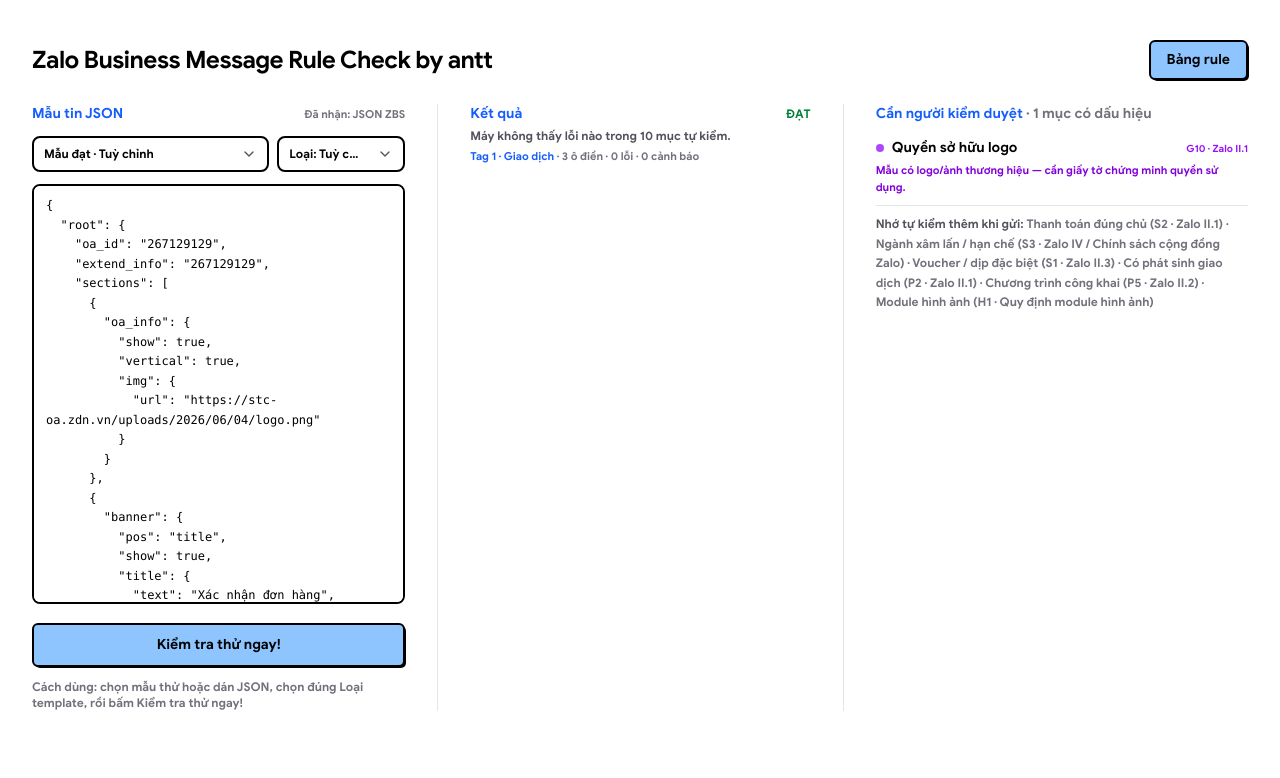
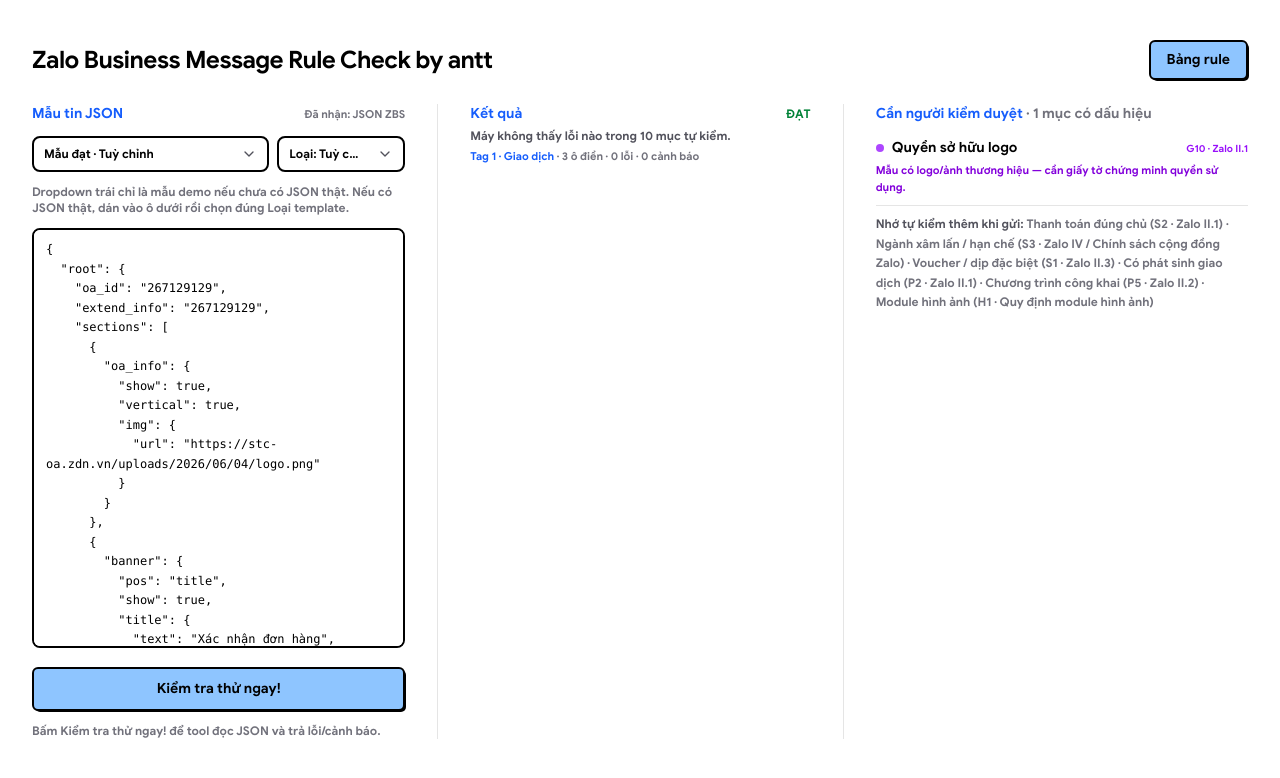
Before and after one commit to betallsoph/zbs-message-rule-check, a React (Vite) app: page / in a window 1280 px wide. Shown: the top 778 px of the page. Built offline with nearby package versions, Linux system fonts and the light colour scheme.

Commit message:
fix: explain demo sample dropdown

```diff
--- a/src/App.tsx
+++ b/src/App.tsx
@@ -209,7 +209,7 @@
           compact
           className="min-w-52 flex-[2]"
           value={activeKey}
-          placeholder="Chọn mẫu thử…"
+          placeholder="Chọn mẫu demo…"
           options={SAMPLES.map((s) => ({ value: s.key, label: s.title }))}
           onChange={onLoadSample}
         />
@@ -224,6 +224,10 @@
           onChange={(v) => onChangeType(v as TemplateType)}
         />
       </div>
+      <p className="text-xs font-semibold text-zinc-500">
+        Dropdown trái chỉ là mẫu demo nếu chưa có JSON thật. Nếu có JSON thật,
+        dán vào ô dưới rồi chọn đúng Loại template.
+      </p>
 
       <textarea
         value={input}
@@ -241,7 +245,7 @@
       <p className="text-xs font-semibold text-zinc-500">
         {dirty
           ? 'Bạn vừa sửa nội dung hoặc đổi Loại — bấm Kiểm tra thử ngay! để chạy lại nha.'
-          : 'Cách dùng: chọn mẫu thử hoặc dán JSON, chọn đúng Loại template, rồi bấm Kiểm tra thử ngay!'}
+          : 'Bấm Kiểm tra thử ngay! để tool đọc JSON và trả lỗi/cảnh báo.'}
       </p>
     </section>
   )
```
